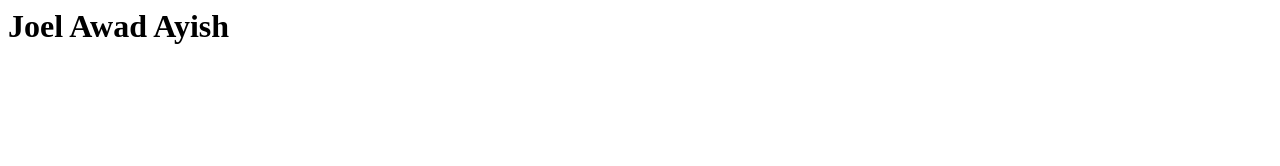
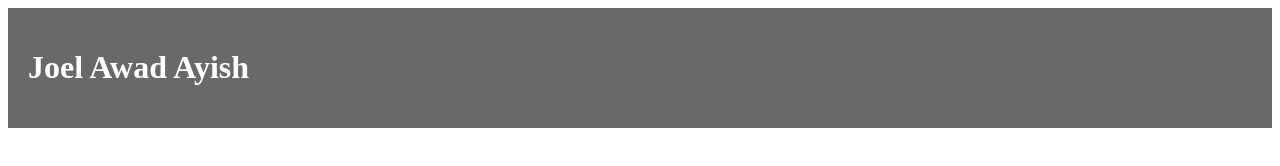
Before and after one commit to joelawad/Curriculo, a plain HTML site: page index.html in a window 1280 px wide. Drawn offline with Linux system fonts and the light colour scheme.

Commit message:
Criado header

```diff
--- a/index.html
+++ b/index.html
@@ -2,8 +2,11 @@
     <head>
         <meta charset="UTF-8">
         <title>Curriculo</title>
+        <link rel="stylesheet" type="text/css" href="style.css">
     </head>
     <body>
+        <header>
         <h1>Joel Awad Ayish<h1>
+        </header>
     </body>
 </html>
--- /dev/null
+++ b/style.css
@@ -0,0 +1,5 @@
+header {
+    background-color: dimgrey;
+    color: white;
+    padding: 20px;
+}
```
